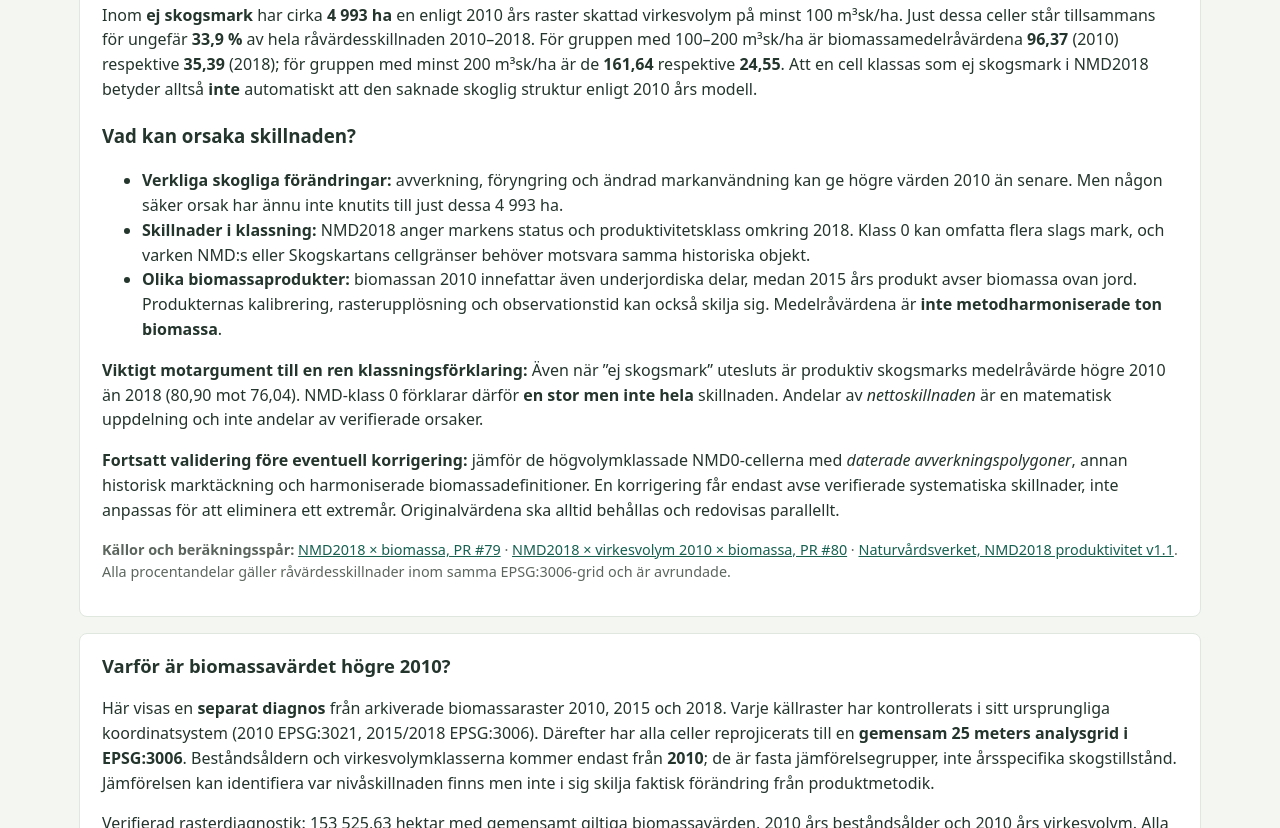
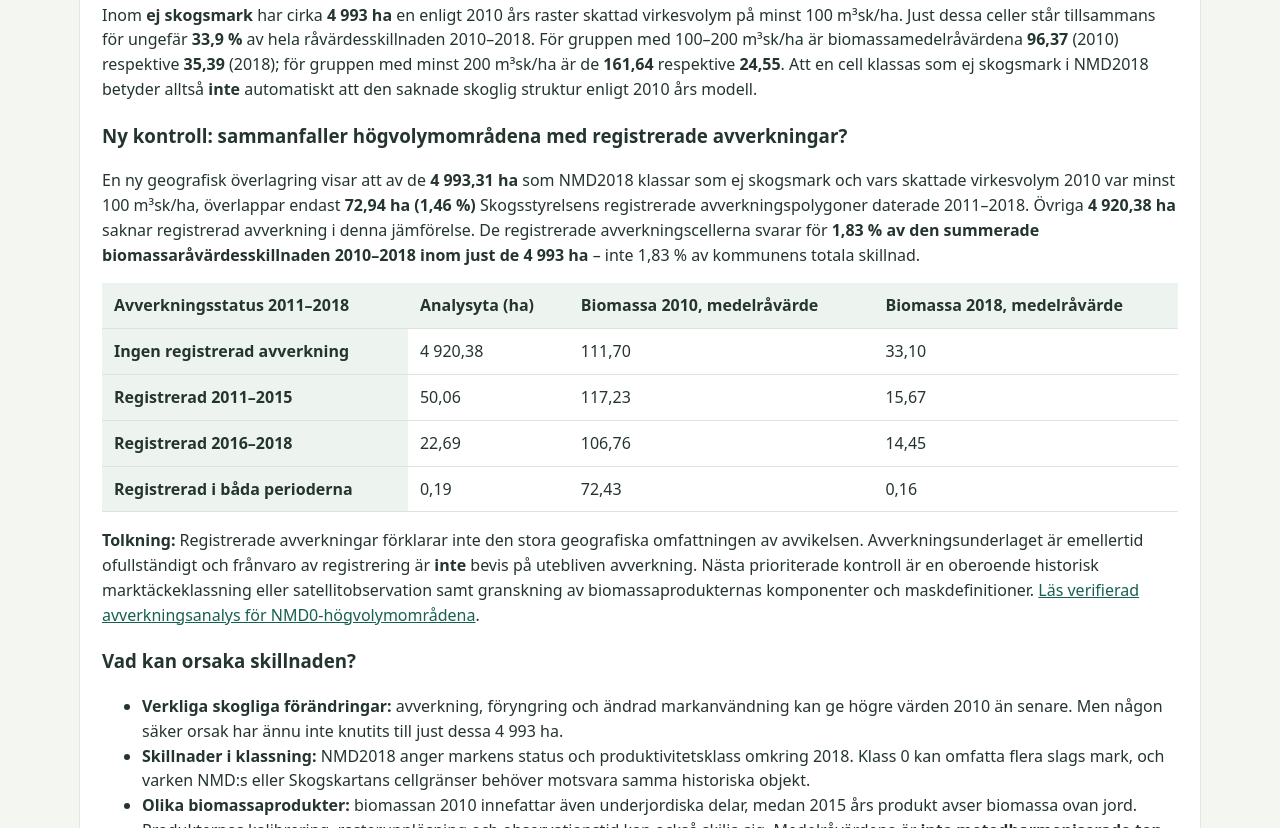
Before and after one commit to Lulea-statistik/kol-mark-och-trad, a plain HTML site: page docs/biomass-trend.html in a window 1280 px wide. Shown: the part 679-1507 px from the top of the page. Drawn offline with nearby package versions, Linux system fonts and the light colour scheme; no server answers.

Commit message:
Publish verified 1.46 percent harvest overlap for NMD nonforest high-volume anomaly

```diff
--- a/docs/biomass-trend.html
+++ b/docs/biomass-trend.html
@@ -15,6 +15,15 @@
 <tr><th scope="row">Improduktiv skogsmark</th><td>8 573,875</td><td>60,96</td><td>50,55</td><td>53,89</td><td>5,2 %</td></tr>
 </tbody></table></div>
 <p>Inom <strong>ej skogsmark</strong> har cirka <strong>4 993 ha</strong> en enligt 2010 års raster skattad virkesvolym på minst 100 m³sk/ha. Just dessa celler står tillsammans för ungefär <strong>33,9 %</strong> av hela råvärdesskillnaden 2010–2018. För gruppen med 100–200 m³sk/ha är biomassamedelråvärdena <strong>96,37</strong> (2010) respektive <strong>35,39</strong> (2018); för gruppen med minst 200 m³sk/ha är de <strong>161,64</strong> respektive <strong>24,55</strong>. Att en cell klassas som ej skogsmark i NMD2018 betyder alltså <strong>inte</strong> automatiskt att den saknade skoglig struktur enligt 2010 års modell.</p>
+<h3>Ny kontroll: sammanfaller högvolymområdena med registrerade avverkningar?</h3>
+<p>En ny geografisk överlagring visar att av de <strong>4 993,31 ha</strong> som NMD2018 klassar som ej skogsmark och vars skattade virkesvolym 2010 var minst 100 m³sk/ha, överlappar endast <strong>72,94 ha (1,46 %)</strong> Skogsstyrelsens registrerade avverkningspolygoner daterade 2011–2018. Övriga <strong>4 920,38 ha</strong> saknar registrerad avverkning i denna jämförelse. De registrerade avverkningscellerna svarar för <strong>1,83 % av den summerade biomassaråvärdesskillnaden 2010–2018 inom just de 4 993 ha</strong> – inte 1,83 % av kommunens totala skillnad.</p>
+<div class="table-scroll"><table><thead><tr><th>Avverkningsstatus 2011–2018</th><th>Analysyta (ha)</th><th>Biomassa 2010, medelråvärde</th><th>Biomassa 2018, medelråvärde</th></tr></thead><tbody>
+<tr><th scope="row">Ingen registrerad avverkning</th><td>4 920,38</td><td>111,70</td><td>33,10</td></tr>
+<tr><th scope="row">Registrerad 2011–2015</th><td>50,06</td><td>117,23</td><td>15,67</td></tr>
+<tr><th scope="row">Registrerad 2016–2018</th><td>22,69</td><td>106,76</td><td>14,45</td></tr>
+<tr><th scope="row">Registrerad i båda perioderna</th><td>0,19</td><td>72,43</td><td>0,16</td></tr>
+</tbody></table></div>
+<p><strong>Tolkning:</strong> Registrerade avverkningar förklarar inte den stora geografiska omfattningen av avvikelsen. Avverkningsunderlaget är emellertid ofullständigt och frånvaro av registrering är <strong>inte</strong> bevis på utebliven avverkning. Nästa prioriterade kontroll är en oberoende historisk marktäckeklassning eller satellitobservation samt granskning av biomassaprodukternas komponenter och maskdefinitioner. <a href="https://github.com/Lulea-statistik/kol-mark-och-trad/actions/runs/45389070460">Läs verifierad avverkningsanalys för NMD0-högvolymområdena</a>.</p>
 <h3>Vad kan orsaka skillnaden?</h3>
 <ul>
 <li><strong>Verkliga skogliga förändringar:</strong> avverkning, föryngring och ändrad markanvändning kan ge högre värden 2010 än senare. Men någon säker orsak har ännu inte knutits till just dessa 4 993 ha.</li>
```
